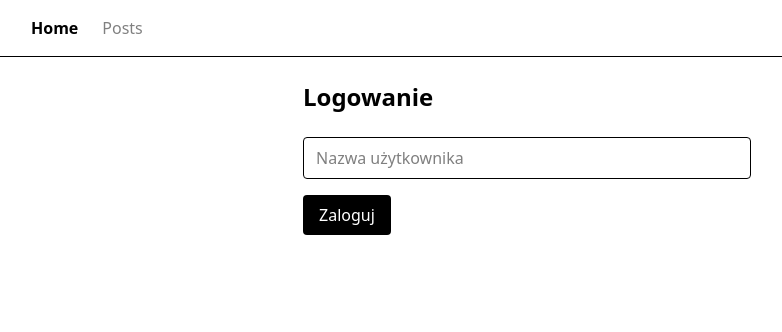
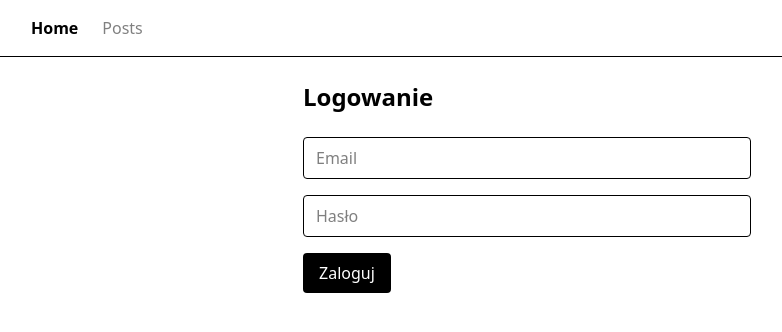
Before and after one commit to BartoszBee/blog-ref, a Next.js app: page /login in a window 1280 px wide. Shown: the top 332 px of the page, without its empty margins (113-895 px from the left). Built offline with nearby package versions, Linux system fonts and the light colour scheme; no server answers.

Commit message:
login page and action added/modified

```diff
--- /dev/null
+++ b/app/login/loginAction.ts
@@ -0,0 +1,40 @@
+// app/login/actions.ts
+"use server";
+
+import bcrypt from "bcrypt";
+import { redirect } from "next/navigation";
+import { cookies } from "next/headers";
+import { getUserByEmail } from "@/lib/users.repo";
+import { createSession } from "@/lib/sessions.repo";
+
+const SESSION_COOKIE_NAME = "session";
+
+export async function loginAction(formData: FormData): Promise<void> {
+  const email = formData.get("email");
+  const password = formData.get("password");
+
+  if (typeof email !== "string" || typeof password !== "string") {
+    throw new Error("Nieprawidłowe dane logowania");
+  }
+
+  const user = await getUserByEmail(email);
+  if (!user) {
+    throw new Error("Nieprawidłowy email lub hasło");
+  }
+
+  const ok = await bcrypt.compare(password, user.password_hash);
+  if (!ok) {
+    throw new Error("Nieprawidłowy email lub hasło");
+  }
+
+  const session = await createSession(user.id);
+
+  const cookieStore = await cookies();
+  cookieStore.set(SESSION_COOKIE_NAME, session.id, {
+    httpOnly: true,
+    path: "/",
+    sameSite: "lax",
+  });
+
+  redirect("/posts");
+}
--- a/app/login/page.tsx
+++ b/app/login/page.tsx
@@ -1,34 +1,25 @@
-import { redirect } from "next/navigation";
-import { cookies } from "next/headers";
-
-async function login(formData: FormData): Promise<void> {
-  "use server";
-
-  const username = formData.get("username");
-
-  if (typeof username !== "string" || username.length === 0) {
-    throw new Error("Username jest wymagany");
-  }
-
-  const cookieStore = await cookies();
-
-  cookieStore.set("session", username, {
-    httpOnly: true,
-    path: "/",
-  });
-
-  redirect("/posts");
-}
+// app/login/page.tsx
+import { loginAction } from "./loginAction";
 
 export default function LoginPage() {
   return (
     <section className="mx-auto max-w-md space-y-6">
       <h1 className="text-2xl font-bold">Logowanie</h1>
 
-      <form action={login} className="space-y-4">
+      <form action={loginAction} className="space-y-4">
         <input
-          name="username"
-          placeholder="Nazwa użytkownika"
+          type="email"
+          name="email"
+          placeholder="Email"
+          required
+          className="w-full rounded border px-3 py-2"
+        />
+
+        <input
+          type="password"
+          name="password"
+          placeholder="Hasło"
+          required
           className="w-full rounded border px-3 py-2"
         />
 
--- a/package.json
+++ b/package.json
@@ -17,6 +17,7 @@
   },
   "devDependencies": {
     "@tailwindcss/postcss": "^4",
+    "@types/bcrypt": "^6.0.0",
     "@types/node": "^20",
     "@types/pg": "^8.16.0",
     "@types/react": "^19",
```
Also changed, not shown: 1 other file (tests, documents, lock files or other folders).
